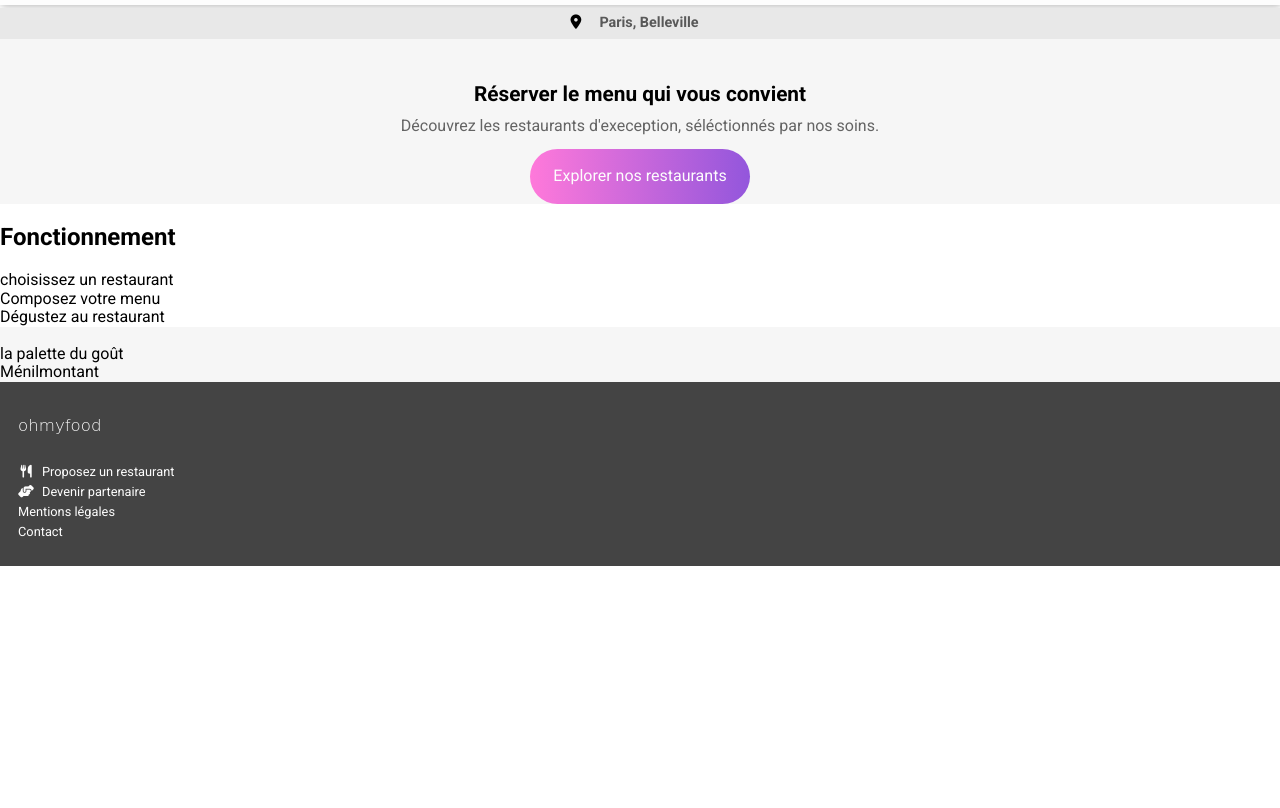
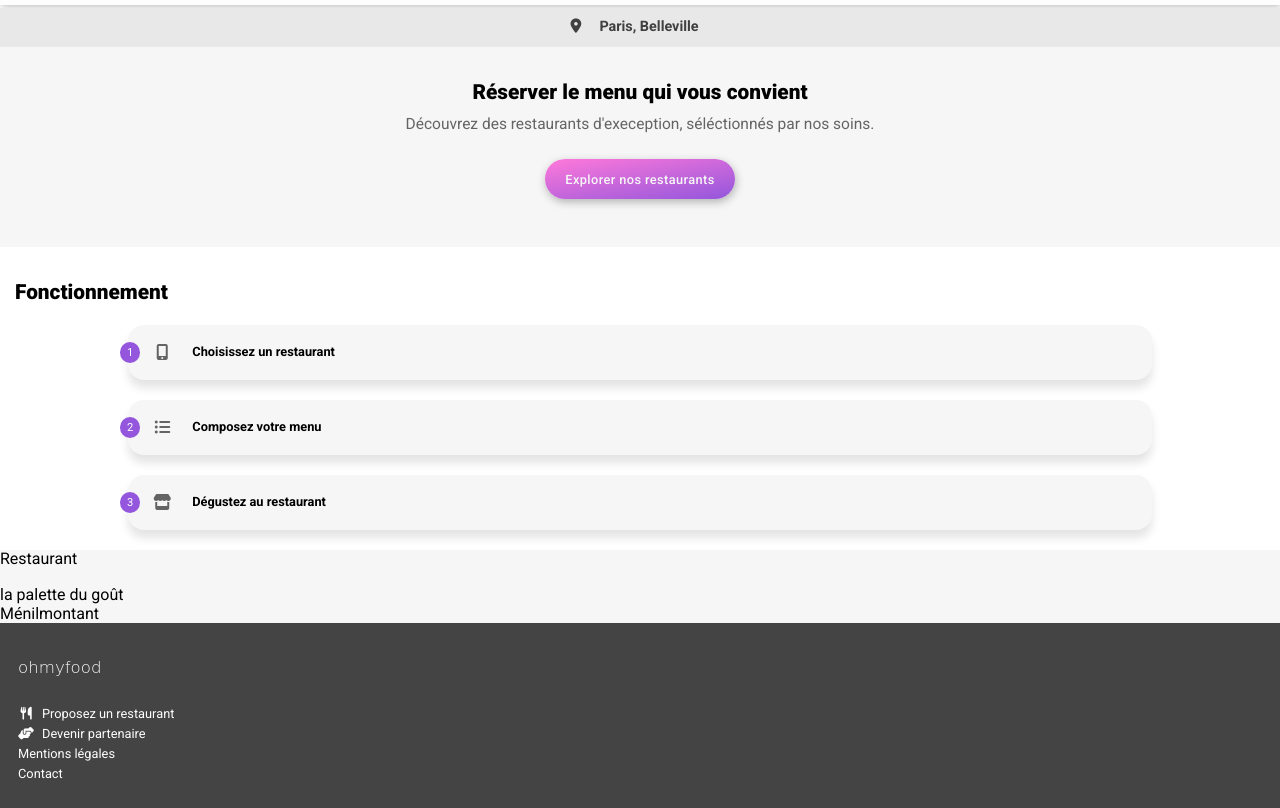
Before and after one commit to GregoryGci/OpenClassroom-Project3, a website: page scss/Base/index.html in a window 1280 px wide. Shown: the part 117-925 px from the top of the page. Before the commit the page ends 800 px from the top, so only its background shows below. Drawn offline with nearby package versions, Linux system fonts and the light colour scheme; some icons are missing; a web font is replaced by a local one.

Commit message:
1.1.1 page d'acceuil complete a 50%

```diff
--- a/scss/Base/index.html
+++ b/scss/Base/index.html
@@ -1,5 +1,6 @@
 <!DOCTYPE html>
 <html lang="fr">
+
 <head>
   <meta charset="UTF-8" />
   <meta http-equiv="X-UA-Compatible" content="IE=edge" />
@@ -26,24 +27,51 @@
 
   <main>
 
-        <article class="background-1">
+    <article class=" main_article background-1">
       <h1 class="main_article_h1">Réserver le menu qui vous convient</h1>
-          <h2 class="main_article_h2">Découvrez les restaurants d'exeception, séléctionnés par nos soins.</h2>
-          <button class="btn article_btn" ><span>Explorer nos restaurants</span></button>
+      <h2 class="main_article_h2">Découvrez des restaurants d'exeception, séléctionnés par nos soins.</h2>
+      <button class="btn article_btn"><span class="span_article">Explorer nos restaurants</span></button>
     </article>
 
+
+
     <section>
-          <h2>Fonctionnement</h2>
-          <div>choisissez un restaurant</div>
-          <div>Composez votre menu</div>
-          <div>Dégustez au restaurant</div>
+      <h1 class="main_section_h1">Fonctionnement</h1>
+
+
+
+      <div class="main_section_btn_fonctionnement">
+      <div class="numéro_btn_fonctionnement">1</div>
+      <i class="fa-solid fa-mobile-screen-button fa-fw fa_btn_numéro"></i>
+      <div class="main_section_text">Choisissez un restaurant</div>
+      </div>
+
+      <div class="main_section_btn_fonctionnement">
+        <div class="numéro_btn_fonctionnement">2</div>
+        <i class="fa-solid fa-list-ul fa-fw fa_btn_numéro"></i>
+        <div class="main_section_text">Composez votre menu</div>
+        </div>
+
+        <div class="main_section_btn_fonctionnement">
+          <div class="numéro_btn_fonctionnement">3</div>
+          <i class="fa-solid fa-store fa-fw fa_btn_numéro"></i>
+          <div class="main_section_text">Dégustez au restaurant</div>
+          </div>
+
     </section>
+
+
 
     <section class="background-1">
 
+      <div>Restaurant</div>
+
       <div>
         <img src="" alt="">
-            <div><div>la palette du goût</div> <div>Ménilmontant</div></div>
+        <div>
+          <div>la palette du goût</div>
+          <div>Ménilmontant</div>
+        </div>
         <div><i class="fa-thin fa-heart fa-fw"></i></div>
 
       </div>
@@ -64,9 +92,10 @@
     <div><i class="fa-solid fa-utensils fa-fw"></i>Proposez un restaurant</div>
     <div><i class="fa-solid fa-handshake-angle fa-fw"></i>Devenir partenaire</div>
     <div>Mentions légales</div>
-      <div>Contact</div>
+    <div><a class="link link_footer" href="mailto: ohmyfood@omg.com">Contact</a></div>
   </footer>
 
 
 </body>
+
 </html>
--- a/scss/Layout/_footer.scss
+++ b/scss/Layout/_footer.scss
@@ -19,4 +19,11 @@ footer {
     .fa-handshake-angle, .fa-utensils{
         padding-right: 8px;
     }
+
+    .link_footer{
+        outline: none;
+        text-decoration: none;
+        color: $background-primary;
+        cursor: pointer;
+    }
 }
--- a/scss/Layout/_forms.scss
+++ /dev/null
@@ -1,27 +0,0 @@
-article {
-    display: flex;
-    text-align: center;
-    flex-direction: column;
-
-    .main_article_h1 {
-        font-size: 1.3em;
-        padding: 30px 40px 0px 40px;
-    }
-
-    .main_article_h2 {
-        font-size: 1em;
-        color: rgb(100, 100, 100);
-        font-weight: 400;
-        margin-top: -3px;
-    }
-}
-
-.background-1 {
-    background-color: $background-secondary;
-}
-
-.article_btn {
-    @include btn-primary;
-    height: 55px;
-    width: 220px;
-}
--- a/scss/Layout/_navigation.scss
+++ b/scss/Layout/_navigation.scss
@@ -2,8 +2,9 @@
     background-color: #E8E8E8;
     display: flex;
     justify-content: center;
-    padding:0.5em 0em 0.5em 0em;
+    padding:0.8em 0em 0.8em 0em;
     font-size: 0.9em;
+    color: rgb(64, 64, 64);
 }
 
 
@@ -11,5 +12,4 @@
     padding-left: 1em;
     padding-right: 1em;
     font-weight: 600;
-    color: rgb(89, 89, 89);
 }
--- /dev/null
+++ b/scss/Layout/_section.scss
@@ -0,0 +1,62 @@
+.main_section_h1 {
+    @include h1;
+    padding: 20px 0px 0px 15px;
+}
+/*
+.main_section_btn_fonctionnement {
+    background-color: $background-secondary;
+    padding: 10px 0px 0px 0px;
+    margin:auto;
+    text-align: center;
+    width: 80%;
+    height: 45px;
+    line-height: 35px;
+    border-radius: 16px;
+    box-shadow: 0px 3px 10px rgb(228, 228, 228);
+
+
+
+    .fa_btn_numéro{
+        color:rgb(100, 100, 100);
+    }
+
+}.numéro_btn_fonctionnement {
+    color: $background-primary;
+    background-color: $color-primary;
+    border-radius: 80%;
+    padding: 3px 7px 3px 7px;
+    font-size: 0.7em;
+    margin-left: -px;
+    }
+    */
+
+.main_section_btn_fonctionnement {
+    display: flex;
+    background-color: $background-secondary;
+    margin: 20px auto;
+    border-radius: 16px;
+    box-shadow: 0px 8px 10px rgb(228, 228, 228);
+    width: 80%;
+    height: 55px;
+    align-items: center;
+
+
+    .numéro_btn_fonctionnement {
+        margin: -8px;
+        color: $background-primary;
+        background-color: $color-primary;
+        border-radius: 80%;
+        padding: 5px 7px 3px 7px;
+        font-size: 0.7em;
+    }
+    .fa_btn_numéro {
+        padding: 0px 20px;
+        color:rgb(100, 100, 100);
+    }
+
+    .main_section_text{
+        font-size: 0.8em;
+    font-weight: 600;
+    }
+
+}
--- /dev/null
+++ b/scss/Layout/_story.scss
@@ -0,0 +1,36 @@
+.main_article {
+    display: flex;
+    text-align: center;
+    flex-direction: column;
+    padding-bottom: $padding-bottom-primary;
+
+    .main_article_h1 {
+        @include h1;
+        padding: 20px 40px 0px 40px;
+    }
+
+    .main_article_h2 {
+        font-size: 0.97em;
+        color: rgb(100, 100, 100);
+        font-weight: 400;
+        margin-top: -3px;
+        padding:0px 20px 12px 20px
+    }
+
+    .article_btn {
+        @include btn-primary;
+        height: 40px;
+        width: 190px;
+        box-shadow: 1px 3px 8px rgb(178, 178, 178);
+    }
+
+    .span_article {
+        font-size: 0.8em;
+        font-weight: 440;
+        letter-spacing: 0.4px;
+        color: $background-secondary;
+    }
+}
+.background-1 {
+    background-color: $background-secondary;
+}
--- a/scss/Utils/_mixins.scss
+++ b/scss/Utils/_mixins.scss
@@ -1,7 +1,12 @@
 @mixin btn-primary {
     border: none;
     border-radius: 50px;
-    background: linear-gradient(to right, $color-secondary, $color-primary);
-    margin : auto;
+    background: linear-gradient(170deg, $color-secondary, $color-primary);
+    margin: auto;
     color: $background-primary;
 }
+
+@mixin h1 {
+    font-size: 1.3em;
+    font-weight: 720;
+}
--- a/scss/Utils/_variables.scss
+++ b/scss/Utils/_variables.scss
@@ -13,3 +13,5 @@ $color-tertiary:#99E2D0;
 $background-primary:#FDFDFD;
 $background-secondary:#F6F6F6;
 $background-tertiary:#444444;
+
+$padding-bottom-primary:3rem;
--- a/scss/main.scss
+++ b/scss/main.scss
@@ -8,8 +8,8 @@
 @import './Layout/navigation';
 @import './Layout/header';
 @import './Layout/footer';
-@import './layout/sidebar';
-@import './Layout/forms';
+@import './Layout/section';
+@import './Layout/story';
 
 @import './Composants/buttons';
 
```
Also changed, not shown: scss/Layout/_sidebar.scss (deleted), style.css, 1 other file. Lines whose indentation alone changed are shown as unchanged.
